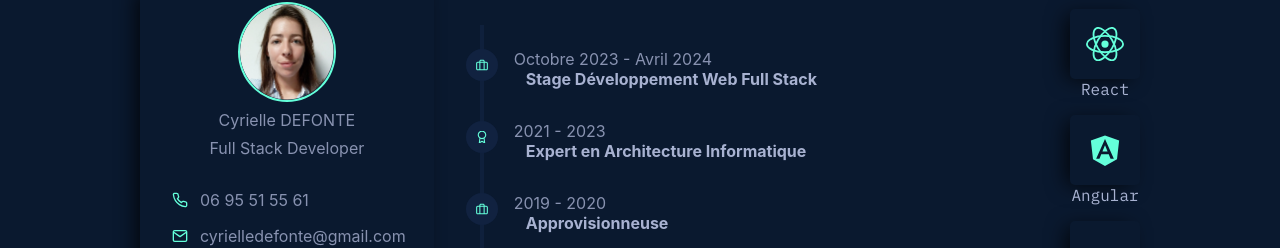
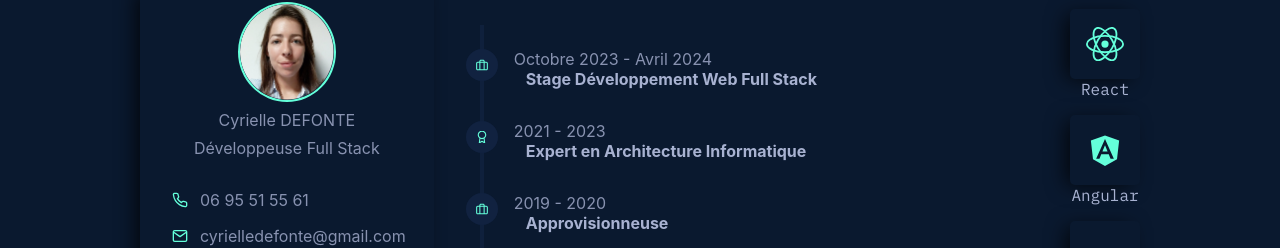
Before and after one commit to cdefonte42/Portofolio, an Angular app in the folder front/: page / in a window 1280 px wide. Shown: the part 215-463 px from the top of the page. Built offline with nearby package versions, Linux system fonts and the light colour scheme.

Commit message:
[add] mailto and tel links

```diff
--- a/front/src/app/overview/overview.component.html
+++ b/front/src/app/overview/overview.component.html
@@ -2,7 +2,7 @@
     <div class="photo-name">
         <img src="assets/pp.png" />
         <div class="full-name">Cyrielle DEFONTE</div>
-        <div class="statut">Full Stack Developer</div>
+        <div class="statut">Développeuse Full Stack</div>
     </div>
     <div class="infos ">
         <div class="phone">
@@ -11,7 +11,7 @@
                     d="M22 16.92V19.92C22.0011 20.1985 21.9441 20.4741 21.8325 20.7293C21.7209 20.9845 21.5573 21.2136 21.3521 21.4018C21.1468 21.5901 20.9046 21.7335 20.6407 21.8227C20.3769 21.9119 20.0974 21.945 19.82 21.92C16.7428 21.5856 13.787 20.5341 11.19 18.85C8.77382 17.3146 6.72533 15.2661 5.18999 12.85C3.49997 10.2412 2.44824 7.27097 2.11999 4.17997C2.095 3.90344 2.12787 3.62474 2.21649 3.3616C2.30512 3.09846 2.44756 2.85666 2.63476 2.6516C2.82196 2.44653 3.0498 2.28268 3.30379 2.1705C3.55777 2.05831 3.83233 2.00024 4.10999 1.99997H7.10999C7.5953 1.9952 8.06579 2.16705 8.43376 2.48351C8.80173 2.79996 9.04207 3.23942 9.10999 3.71997C9.23662 4.68004 9.47144 5.6227 9.80999 6.52997C9.94454 6.8879 9.97366 7.27689 9.8939 7.65086C9.81415 8.02482 9.62886 8.36809 9.35999 8.63998L8.08999 9.90997C9.51355 12.4135 11.5864 14.4864 14.09 15.91L15.36 14.64C15.6319 14.3711 15.9751 14.1858 16.3491 14.1061C16.7231 14.0263 17.1121 14.0554 17.47 14.19C18.3773 14.5285 19.3199 14.7634 20.28 14.89C20.7658 14.9585 21.2094 15.2032 21.5265 15.5775C21.8437 15.9518 22.0122 16.4296 22 16.92Z"
                     stroke="currentColor" stroke-width="2" stroke-linecap="round" stroke-linejoin="round" />
             </svg>
-            <div>06 95 51 55 61</div>
+            <a href="tel:0695515561">06 95 51 55 61</a>
         </div>
         <div class="mail">
             <svg width="24" height="24" viewBox="0 0 24 24" fill="currentColor" xmlns="http://www.w3.org/2000/svg">
@@ -19,7 +19,7 @@
                     d="M1.00004 5.98266C0.999882 5.99253 0.999865 6.00239 0.999994 6.01225V18C0.999994 19.6523 2.34771 21 3.99999 21H20C21.6523 21 23 19.6523 23 18V6.01236C23.0001 6.00242 23.0001 5.99247 22.9999 5.98251C22.9905 4.33822 21.6464 3 20 3H3.99999C2.35349 3 1.00943 4.3383 1.00004 5.98266ZM3.10657 5.55395C3.27195 5.22692 3.61203 5 3.99999 5H20C20.388 5 20.728 5.22692 20.8934 5.55395L12 11.7793L3.10657 5.55395ZM21 7.92066V18C21 18.5477 20.5477 19 20 19H3.99999C3.45228 19 2.99999 18.5477 2.99999 18V7.92066L11.4265 13.8192C11.7709 14.0603 12.2291 14.0603 12.5735 13.8192L21 7.92066Z"
                     fill="currentColor" />
             </svg>
-            <div>cyrielledefonte&#64;gmail.com</div>
+            <a href="mailto:cyrielledefonte@gmail.com">cyrielledefonte&#64;gmail.com</a>
         </div>
         <div class="location">
             <svg width="24" height="24" viewBox="0 0 24 24" fill="none" xmlns="http://www.w3.org/2000/svg">
@@ -50,7 +50,7 @@
 
         </div>
     </div>
-    <a class="cv-button" href="/assets/CV_Cyrielle_DEFONTE.pdf" target="_blank" rel="noopener noreferrer">
+    <a class="cv-button" href="assets/CV_Cyrielle_DEFONTE.pdf" target="_blank" rel="noopener noreferrer">
         <app-button [iconPosition]="'right'">
             Download CV
             <ng-template [appProjectionContent]>
```
